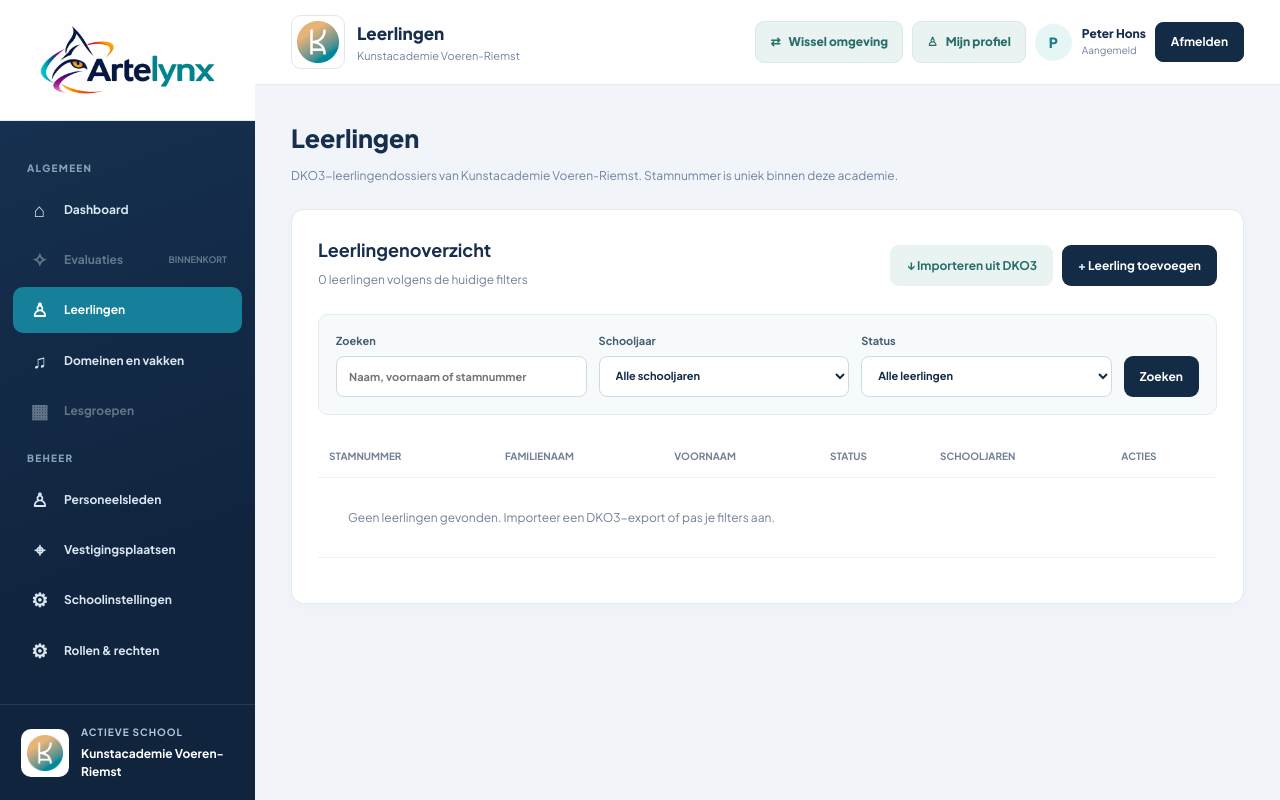
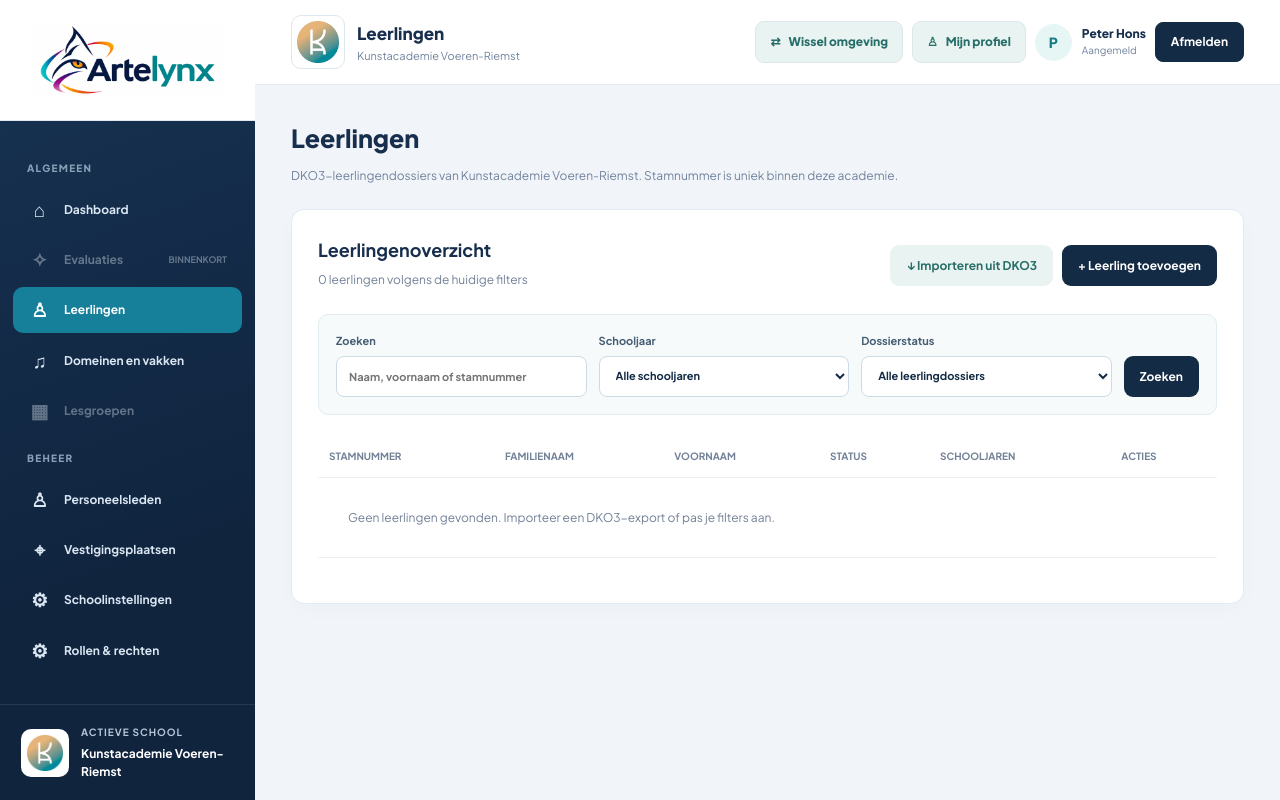
Before and after one commit to peterhons-blip/kavr-evaluaties, a Laravel app: page /school/leerlingen in a window 1280 px wide. Run offline with Laravel 12, Linux system fonts and the light colour scheme; a user stored in the database is signed in; data comes from the database, SQL or seed files in the repository; data that the repository does not hold is empty.

Commit message:
Distinguish persistent student dossier status from school-year enrollment

```diff
--- a/resources/views/students/index.blade.php
+++ b/resources/views/students/index.blade.php
@@ -16,7 +16,7 @@
         @if($platform)<label>Academie<select name="school_id" onchange="this.form.submit()">@foreach($schools as $choice)<option value="{{ $choice->id }}" @selected($choice->id === $school->id)>{{ $choice->name }}</option>@endforeach</select></label>@endif
         <label>Zoeken<input type="search" name="q" value="{{ $search }}" placeholder="Naam, voornaam of stamnummer"></label>
         <label>Schooljaar<select name="school_year"><option value="">Alle schooljaren</option>@foreach($schoolYears as $year)<option value="{{ $year }}" @selected($schoolYearFilter===$year)>{{ $year }}</option>@endforeach</select></label>
-        <label>Status<select name="status"><option value="active" @selected($status==='active')>Actief</option><option value="inactive" @selected($status==='inactive')>Inactief</option><option value="all" @selected($status==='all')>Alle leerlingen</option></select></label>
+        <label>Dossierstatus<select name="status"><option value="all" @selected($status==='all')>Alle leerlingdossiers</option><option value="active" @selected($status==='active')>Dossier actief</option><option value="inactive" @selected($status==='inactive')>Dossier inactief</option></select></label>
         <button class="btn" type="submit">Zoeken</button>
     </form>
     <div class="st-scroll"><table class="st-table">
```
